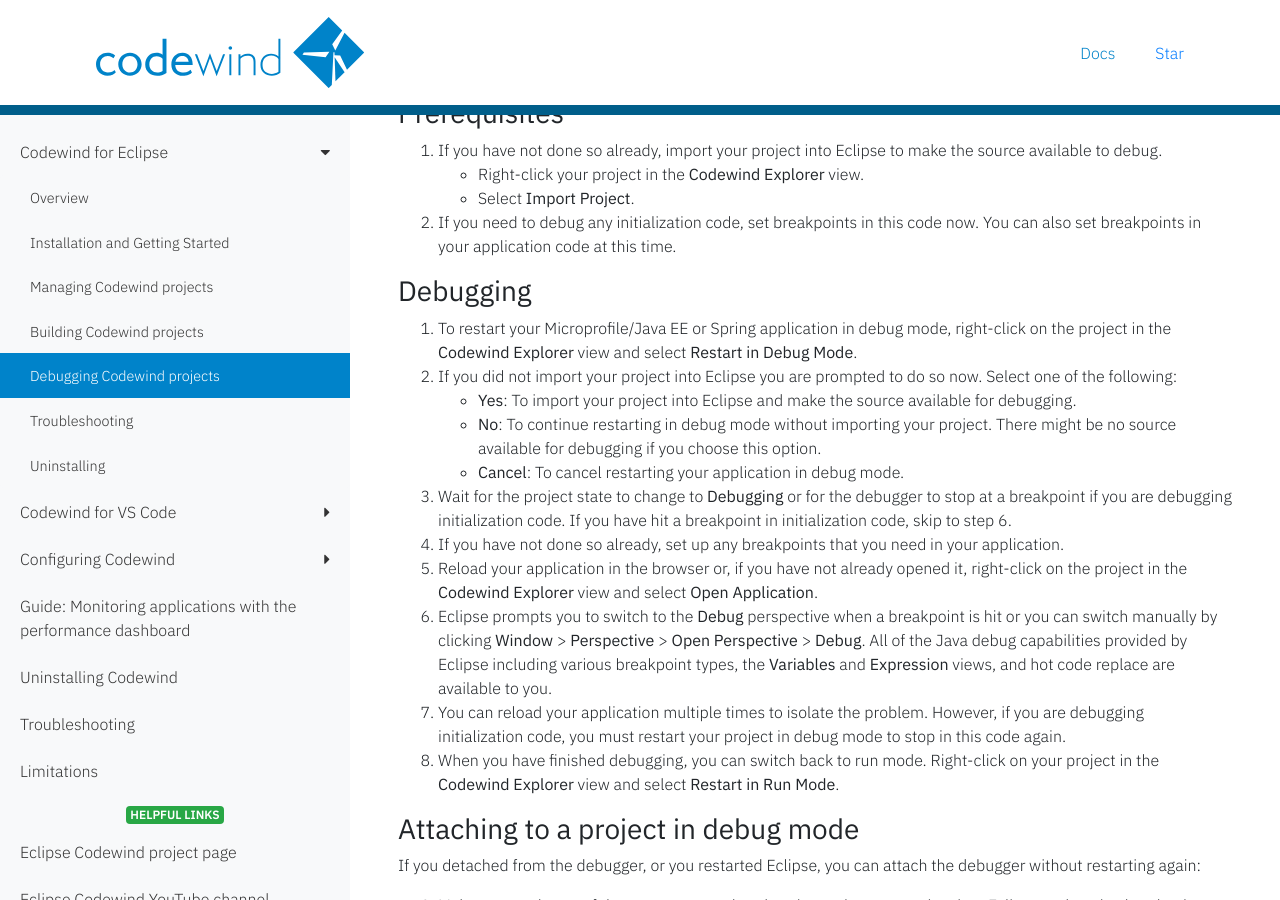
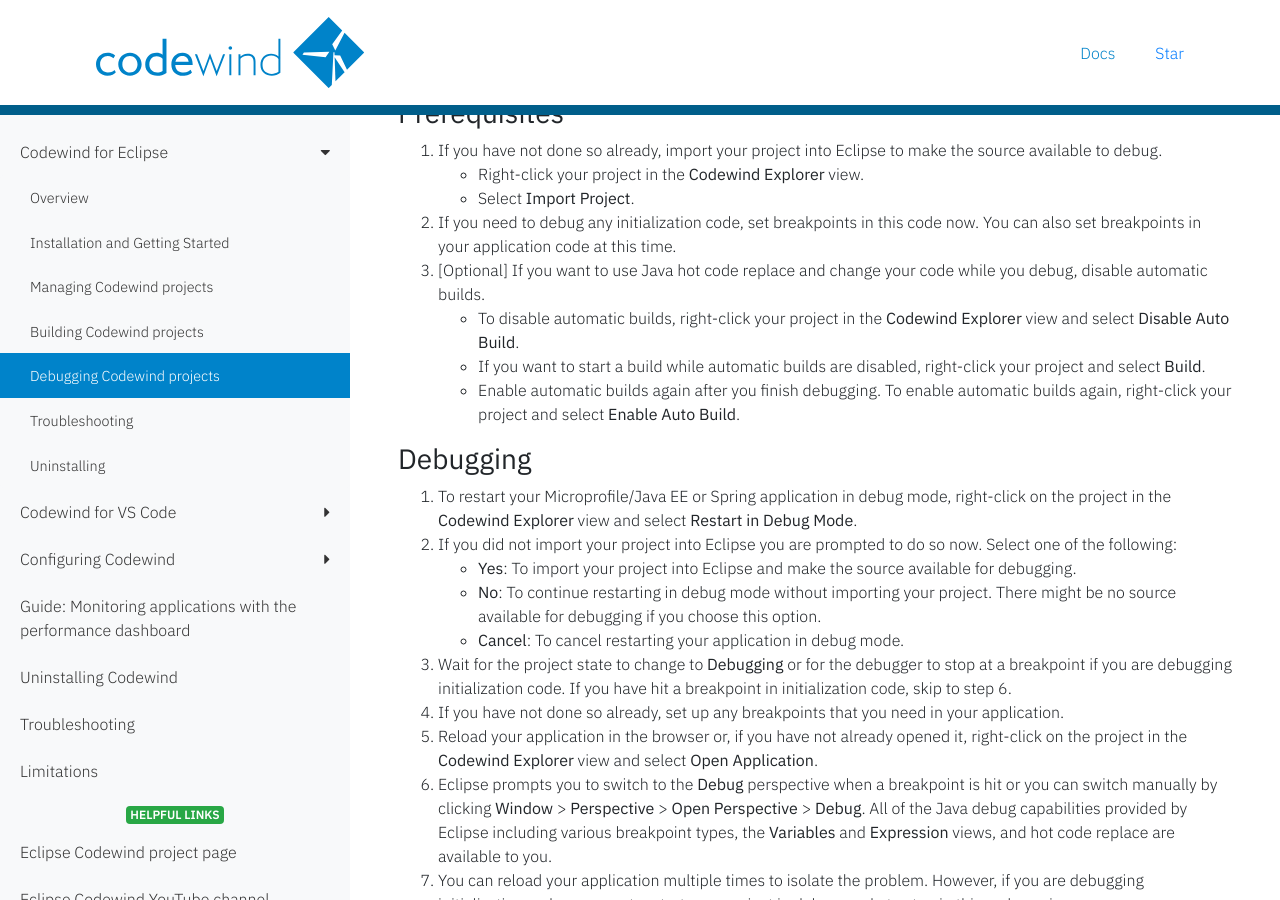
Before and after one commit to eclipse-archived/codewind-docs, a Jekyll site: the page built from docs/_documentations/mdt-eclipse-debugproject.md, in a window 1280 px wide and 900 px high, scrolled down 313 px. Built offline with Jekyll 4.4.1, drawn with Linux system fonts in a browser that asks for light colours; nearby versions of some CDN libraries.

Commit message:
Suggest user disable auto build when debugging Java applications

```diff
--- a/docs/_documentations/mdt-eclipse-debugproject.md
+++ b/docs/_documentations/mdt-eclipse-debugproject.md
@@ -24,6 +24,10 @@ Codewind for Eclipse supports debugging Microprofile/Java EE and Spring projects
 - Right-click your project in the **Codewind Explorer** view.
 - Select **Import Project**.
 2. If you need to debug any initialization code, set breakpoints in this code now. You can also set breakpoints in your application code at this time.
+3. [Optional] If you want to use Java hot code replace and change your code while you debug, disable automatic builds.
+- To disable automatic builds, right-click your project in the **Codewind Explorer** view and select **Disable Auto Build**.
+- If you want to start a build while automatic builds are disabled, right-click your project and select **Build**.
+- Enable automatic builds again after you finish debugging. To enable automatic builds again, right-click your project and select **Enable Auto Build**.
 
 ### Debugging
 1. To restart your Microprofile/Java EE or Spring application in debug mode, right-click on the project in the **Codewind Explorer** view and select **Restart in Debug Mode**.
```
